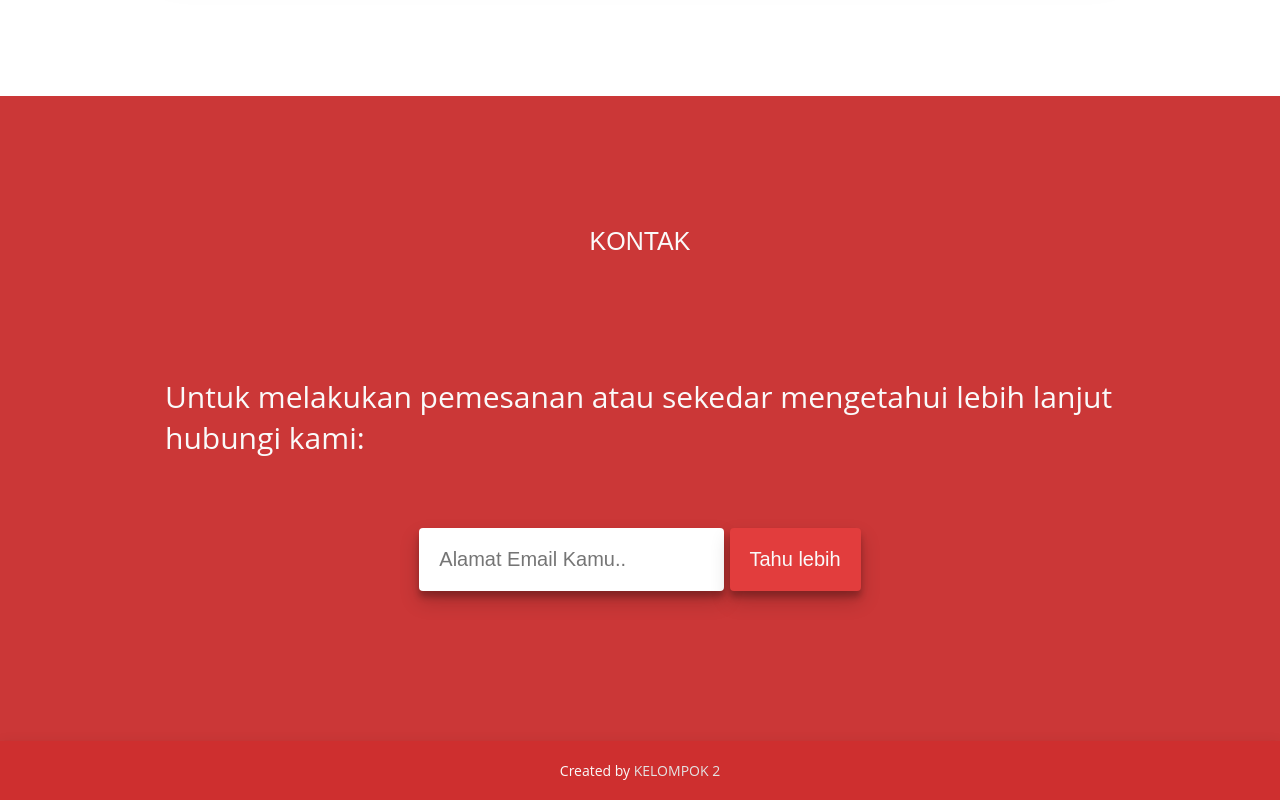
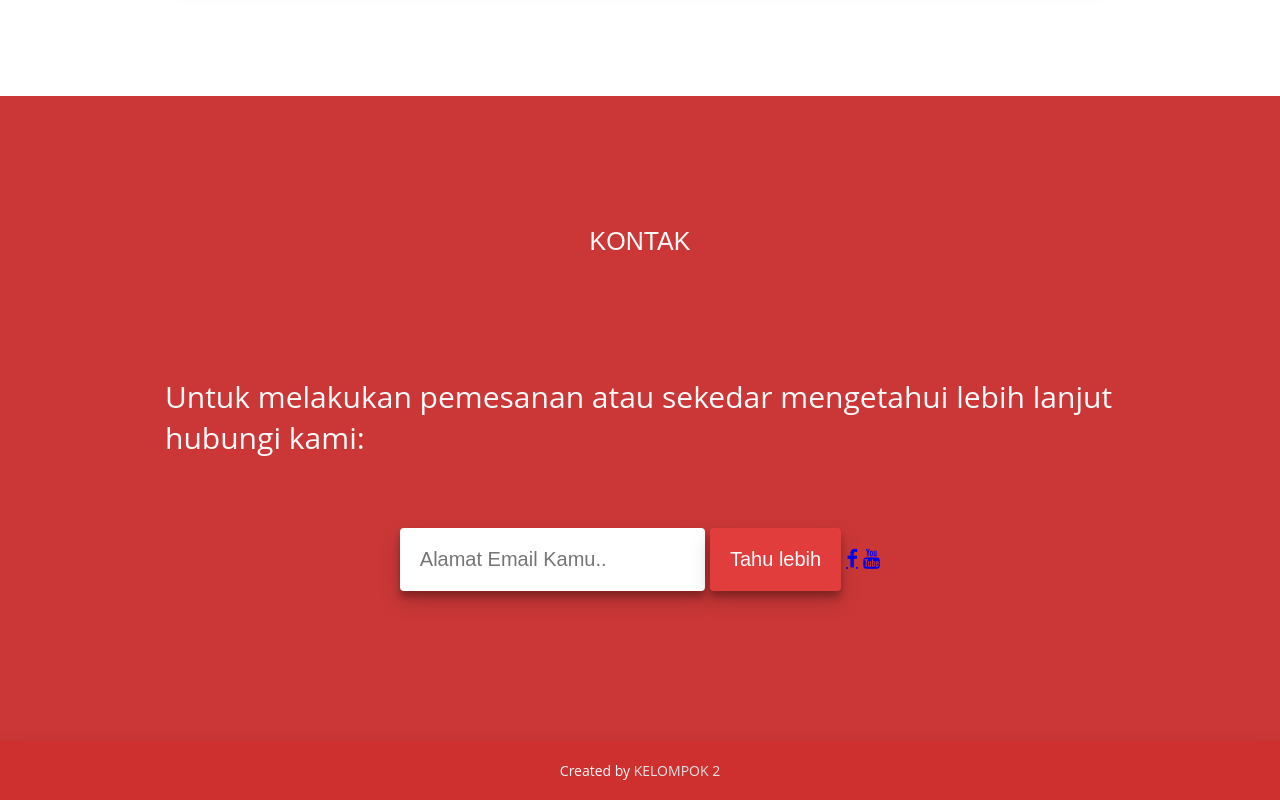
Before and after one commit to k16314949-prog/kelompok2-piscok, a plain HTML site: page index.html in a window 1280 px wide. Shown: the part 4054-4854 px from the top of the page. Drawn offline with Linux system fonts and the light colour scheme.

Commit message:
Update index.html

```diff
--- a/index.html
+++ b/index.html
@@ -5,6 +5,7 @@
     <meta charset="UTF-8" />
     <meta name="viewport" conaztent="width=device-width" />
     <link rel="stylesheet" href="style.css" />
+    <link rel="stylesheet" href="https://cdnjs.cloudflare.com/ajax/libs/font-awesome/4.7.0/css/font-awesome.min.css">
   </head>
   <body>
     <header id="header">
@@ -149,6 +150,8 @@
               required
             />
             <input type="submit" class="btn" id="submit" value="Tahu lebih" />
+            <a href="https://web.facebook.com/groups/852953062308316/?_rdc=1&_rdr#" class="fa fa-facebook"></a>
+            <a href="https://www.youtube.com/watch?v=DWZ3tGw2x9Y" class="fa fa-youtube"></a>
           </form>
         </div>
       </section>
```
